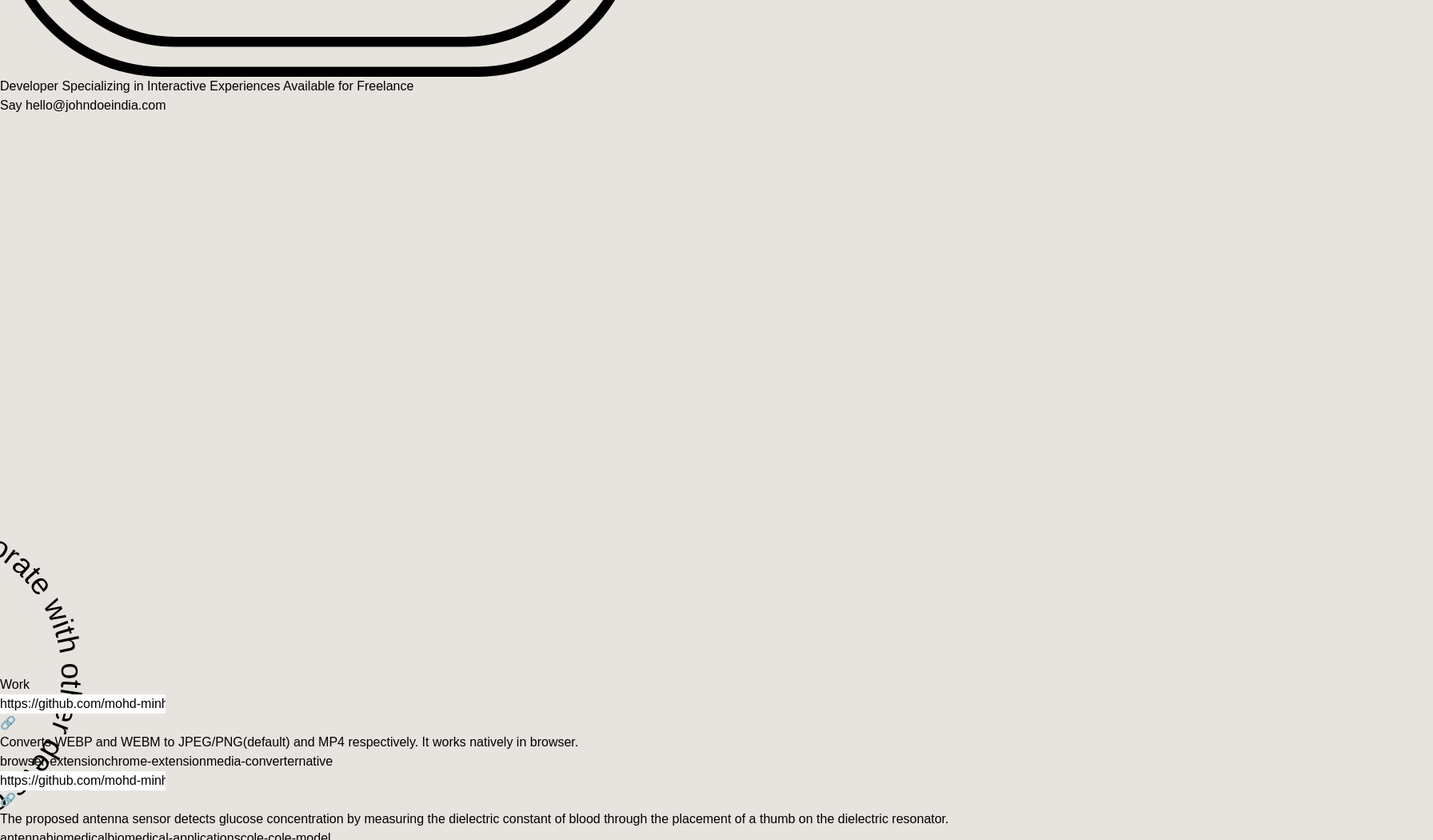
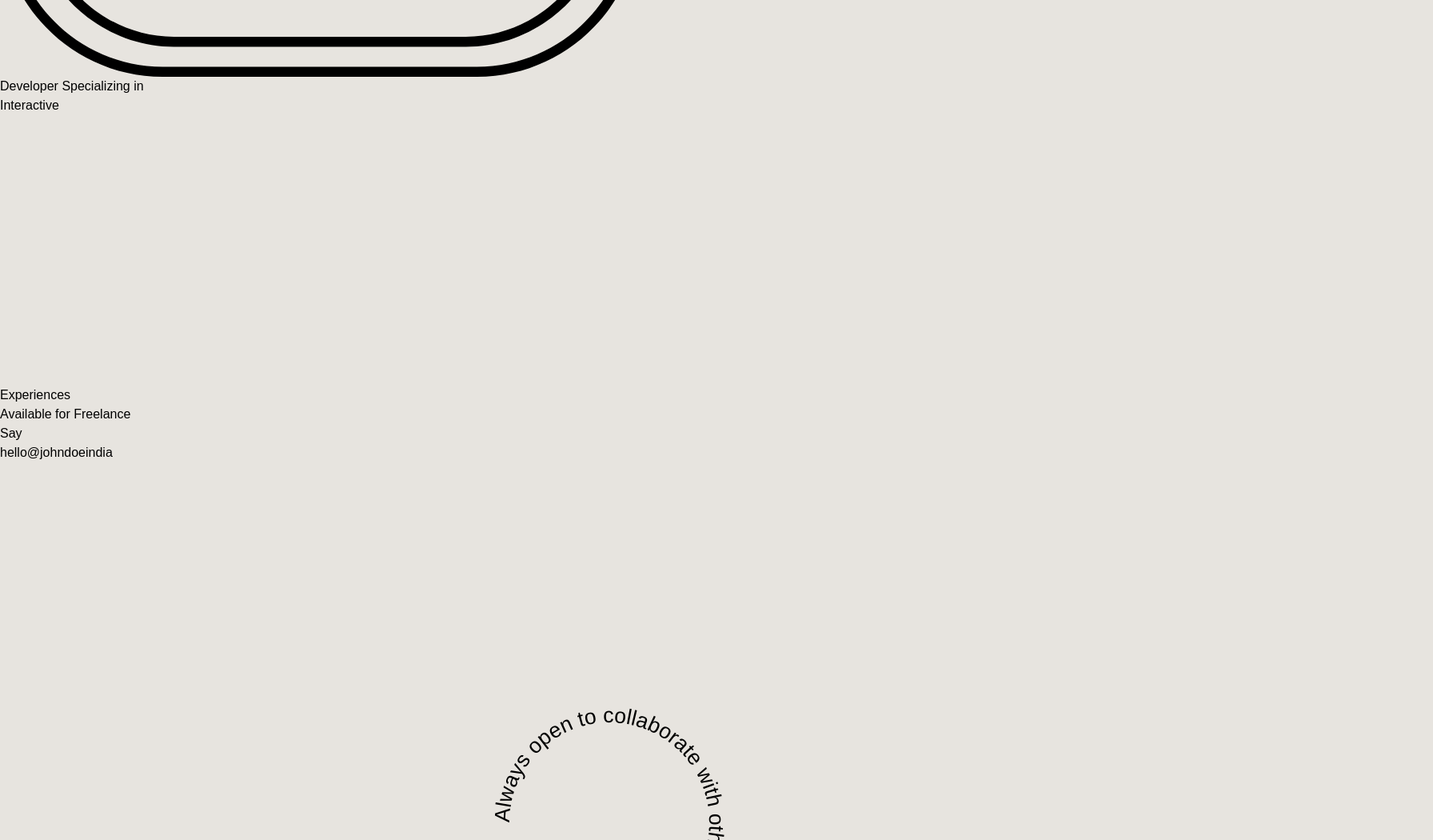
Before and after one commit to mohd-minhal/my-app, a React (Vite) app: page / in a window 1280 px wide. Shown: the part 4800-5850 px from the top of the page at 80% size, 1792 px wide, since content can reach past the window. Built offline with nearby package versions, Linux system fonts and the light colour scheme; the HTML template or start-up script is replaced by a standard one.

Commit message:
merged hero and about

```diff
--- a/src/Components/hero.jsx
+++ b/src/Components/hero.jsx
@@ -2,24 +2,47 @@ import UnderlineHover from "./underline";
 
 export default function Hero() {
   return (
-    <div className="flex flex-col justify-center h-screen px-6 md:px-16">
-      <h1 className="text-2xl font-fredoka-300 m-4 transition-all duration-300 md:text-5xl sm:text-3xl">
-        <span> Developer Specializing in </span>
-        <span> Interactive Experiences </span>
-        <span> Available for Freelance </span>
-        <br></br>
-        <span> Say </span>
-        <span>
-          <UnderlineHover>
-            <a
-              href="mailto:hello@pauloferreirajorge.com"
-              className="text-primary hover:underline"
-            >
-              hello@johndoeindia.com
-            </a>
-          </UnderlineHover>
-        </span>
-      </h1>
+    <div className="h-screen flex flex-col justify-center">
+      <div className="flex flex-wrap gap-[5px] justify-center px-8 sm:px-12 md:px-16">
+        <h1 className="font-fredoka-300 text-2xl transition-all duration-300 md:text-5xl sm:text-3xl">
+          Developer Specializing in
+        </h1>
+        <div className="relative flex flex-col items-center">
+          <h1 className="text-2xl transition-all duration-300 md:text-5xl sm:text-3xl font-fredoka-400">
+            Interactive
+          </h1>
+          <svg
+            className="absolute top-0 left-0"
+            fill="none"
+            viewBox="0 0 348 92"
+          >
+            <pathx
+              d="M122.5 1.5C78.5-2.2 1.6 6.7 6 39.5c5.5 41 90 40 158.5 44 32 1.9 201 12 178.5-38.5C325 4.5 139 6 120.5 6S-3.5 2.5 1 35.5s126 52.5 178.5 54S347 99 347 35.5"
+              stroke="currentColor"
+              className="stroke-current"
+              style={{ strokeDasharray: "1259px", strokeDashoffset: "0px" }}
+            />
+          </svg>
+        </div>
+        <h1 className="font-fredoka-400 text-2xl transition-all duration-300 md:text-5xl sm:text-3xl">
+          Experiences
+        </h1>
+        <h1 className="text-2xl transition-all duration-300 md:text-5xl sm:text-3xl">
+          <span className="font-fredoka-300">Available for </span>
+          <span className="font-fredoka-400">Freelance</span>
+        </h1>
+        <h1 className="font-fredoka-300 text-2xl transition-all duration-300 md:text-5xl sm:text-3xl">
+          Say{" "}
+        </h1>
+        <UnderlineHover>
+          <a
+            href="mailto:hello@johndoeindia"
+            className="text-primary hover:underline font-fredoka-700 text-2xl transition-all duration-300 md:text-5xl sm:text-3xl"
+          >
+            hello@johndoeindia
+          </a>
+        </UnderlineHover>
+      </div>
     </div>
   );
 }
--- a/src/Components/rotateText.jsx
+++ b/src/Components/rotateText.jsx
@@ -1,23 +1,13 @@
-import React, { useEffect, useState } from "react";
-
 const RotatingTextCircle = () => {
-  const [size, setSize] = useState(Math.min(window.innerWidth, 700));
-
-  useEffect(() => {
-    const handleResize = () => {
-      setSize(Math.min(window.innerWidth, 700));
-    };
-
-    window.addEventListener("resize", handleResize);
-    return () => {
-      window.removeEventListener("resize", handleResize);
-    };
-  }, []);
+  const size = Math.min(window.innerWidth, 500);
 
   return (
     <div
-      className="fixed left-0 bottom-0 m-4"
-      style={{ transform: "translate(-35%, 50%)", pointerEvents: "none" }}
+      className="fixed right-0 bottom-0"
+      style={{
+        transform: "translate(40%, 40%)",
+          pointerEvents: "none", // Invisible to mouse events
+      }}
     >
       <div
         className="relative"
--- a/tailwind.config.js
+++ b/tailwind.config.js
@@ -10,7 +10,7 @@ export const theme = {
     },
     animation: {
       blinker: 'blinker 3s linear infinite',
-      rotate: 'rotate 10s linear infinite',
+      rotate: 'rotate 20s linear infinite',
     },
     keyframes: {
       blinker: {
```
Also changed, not shown: src/Components/about.jsx (deleted, +0 -24 lines), src/index.css (line endings or trailing spaces).
